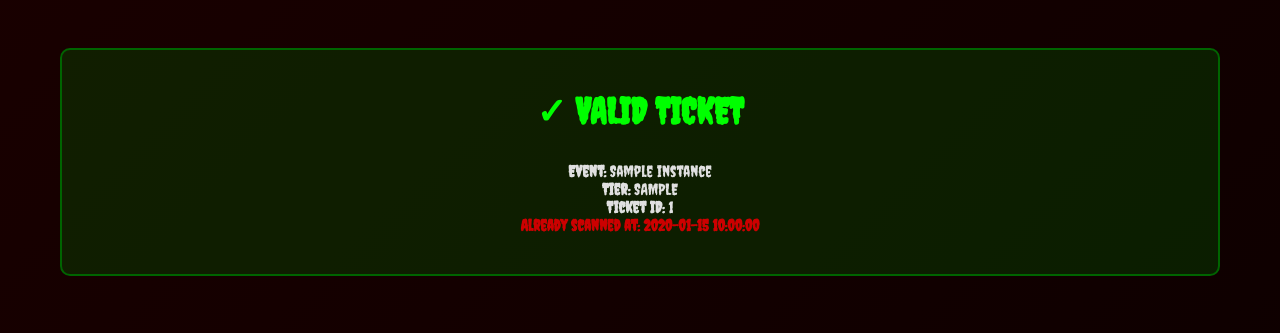
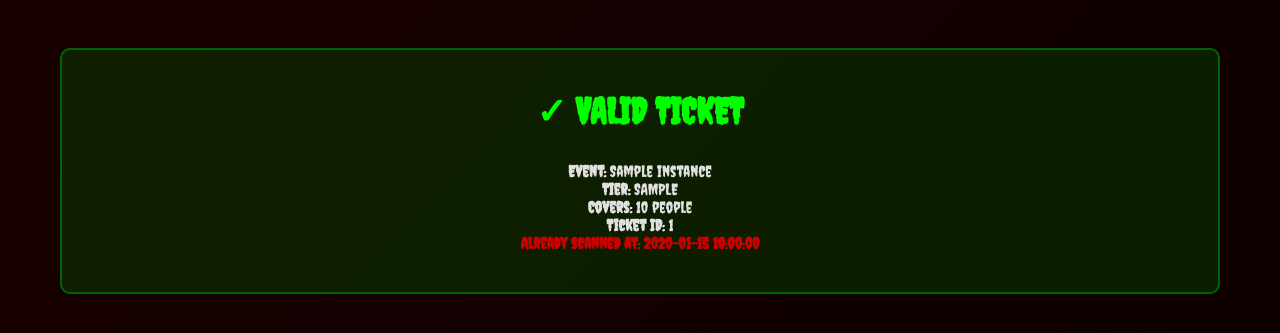
Before and after one commit to VINCENT-bot354/THE-DARK-ORDER-HALLOWEEN, a Flask app: page /ticket/verify/1 in a window 1280 px wide. Shown: the part 218-551 px from the top of the page. Run offline with Flask 3, Linux system fonts and the light colour scheme; tables that the repository leaves empty hold one stand-in row (values such as "Sample post").

Commit message:
Assistant checkpoint: Add capacity detail to all ticket displays
Assistant generated file changes:
- app.py: Add capacity detail to PDF tickets, Adjust QR code position after adding capacity line
- templates/my_tickets.html: Add capacity detail to My Tickets page
- templates/verify_ticket.html: Add capacity detail to ticket verification page

---

User prompt:

not just ticket cards but also the generated tickets themselves

Replit-Commit-Author: Assistant
Replit-Commit-Session-Id: 037ae5f2-6a3e-4fa9-911b-0bd9051339cf

```diff
--- a/app.py
+++ b/app.py
@@ -145,17 +145,18 @@ def generate_pdf_ticket(ticket, user_email):
     c.setFont("Helvetica-Bold", 16)
     c.drawString(1*inch, height - 3*inch, f"Ticket Instance: {ticket.ticket_instance.name}")
     c.drawString(1*inch, height - 3.5*inch, f"Tier: {ticket.tier.upper()}")
-    c.drawString(1*inch, height - 4*inch, f"Ticket ID: {ticket.id}")
-    c.drawString(1*inch, height - 4.5*inch, f"Email: {user_email}")
+    c.drawString(1*inch, height - 4*inch, f"Covers: {ticket.ticket_instance.capacity} people")
+    c.drawString(1*inch, height - 4.5*inch, f"Ticket ID: {ticket.id}")
+    c.drawString(1*inch, height - 5*inch, f"Email: {user_email}")
 
     # QR Code
     qr_data, _ = generate_qr_code(ticket.id)
     qr_image = ImageReader(BytesIO(base64.b64decode(qr_data)))
-    c.drawImage(qr_image, width/2 - 1.5*inch, height - 8*inch, width=3*inch, height=3*inch)
+    c.drawImage(qr_image, width/2 - 1.5*inch, height - 8.5*inch, width=3*inch, height=3*inch)
 
     c.setFillColorRGB(0.8, 0, 0)
     c.setFont("Helvetica-Bold", 14)
-    c.drawCentredString(width/2, height - 8.5*inch, "SCAN QR CODE AT ENTRANCE")
+    c.drawCentredString(width/2, height - 9*inch, "SCAN QR CODE AT ENTRANCE")
 
     c.setFillColorRGB(0.6, 0.6, 0.6)
     c.setFont("Helvetica", 10)
--- a/templates/my_tickets.html
+++ b/templates/my_tickets.html
@@ -14,6 +14,7 @@
                 <div class="my-ticket-card">
                     <h3>{{ ticket.ticket_instance.name }}</h3>
                     <p><strong>Tier:</strong> {{ ticket.tier.upper() }}</p>
+                    <p><strong>Covers:</strong> {{ ticket.ticket_instance.capacity }} people</p>
                     <p><strong>Ticket ID:</strong> {{ ticket.id }}</p>
                     <p><strong>Purchased:</strong> {{ ticket.created_at.strftime('%Y-%m-%d %H:%M') }}</p>
                     {% if ticket.scanned_at %}
--- a/templates/verify_ticket.html
+++ b/templates/verify_ticket.html
@@ -18,6 +18,7 @@
                 <h2>✓ VALID TICKET</h2>
                 <p><strong>Event:</strong> {{ ticket.ticket_instance.name }}</p>
                 <p><strong>Tier:</strong> {{ ticket.tier.upper() }}</p>
+                <p><strong>Covers:</strong> {{ ticket.ticket_instance.capacity }} people</p>
                 <p><strong>Ticket ID:</strong> {{ ticket.id }}</p>
                 {% if ticket.scanned_at %}
                 <p class="scanned">Already scanned at: {{ ticket.scanned_at.strftime('%Y-%m-%d %H:%M:%S') }}</p>
```
